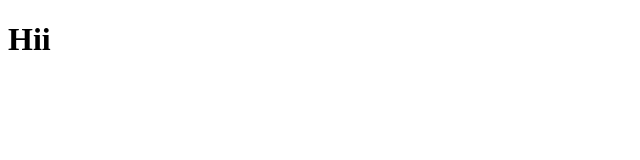
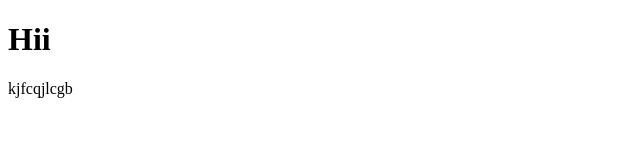
Before and after one commit to kulchoudhary21/GitHub_Tutorials_practising, a plain HTML site: page index.html in a window 1280 px wide. Shown: the full height of the page, 0-640 px from the left. Drawn offline with Linux system fonts and the light colour scheme.

Commit message:
index.html

```diff
--- a/index.html
+++ b/index.html
@@ -9,5 +9,6 @@
 <body>
     <h1>Hii</h1>
     <ljsbcljac>
+        kjfcqjlcgb
 </body>
 </html>
```
